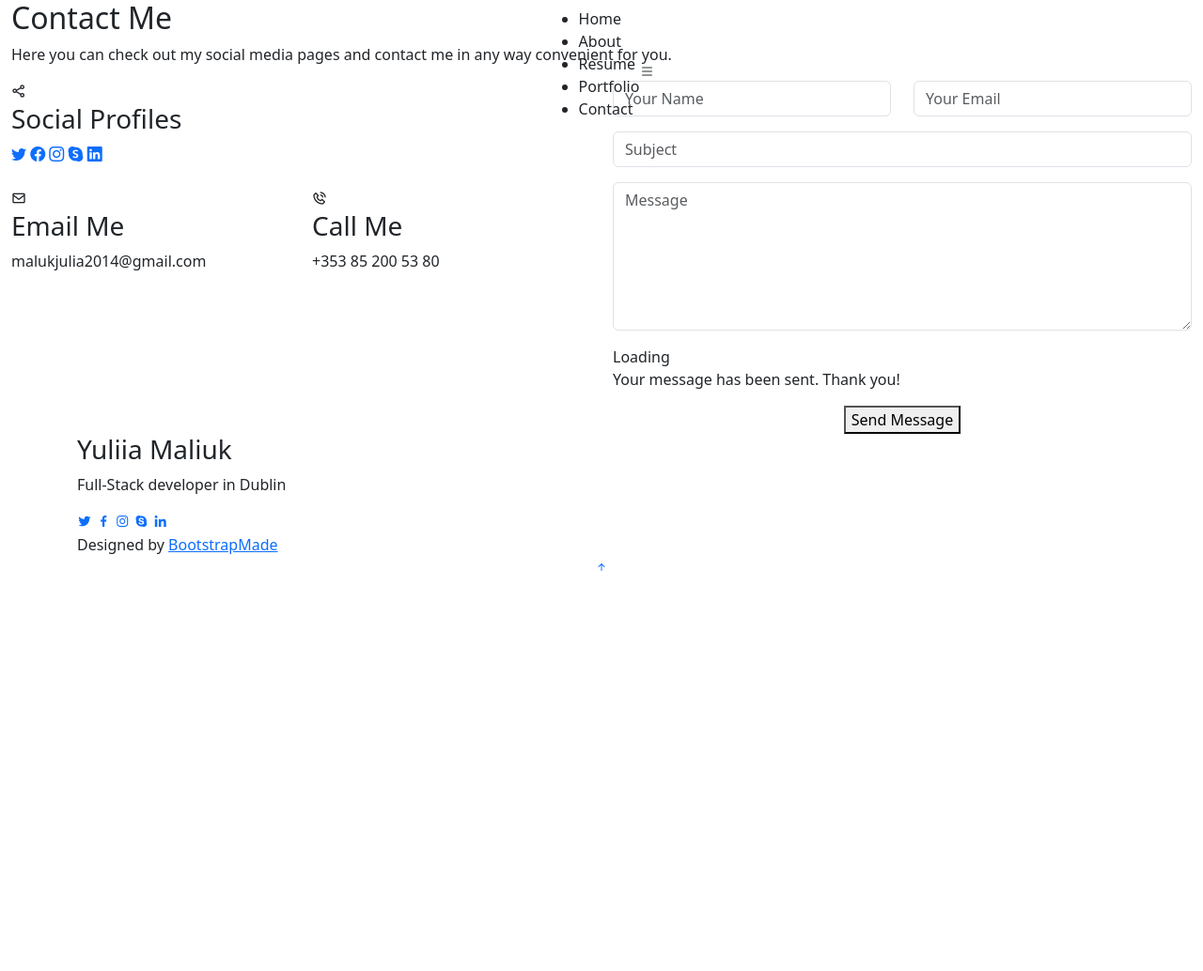
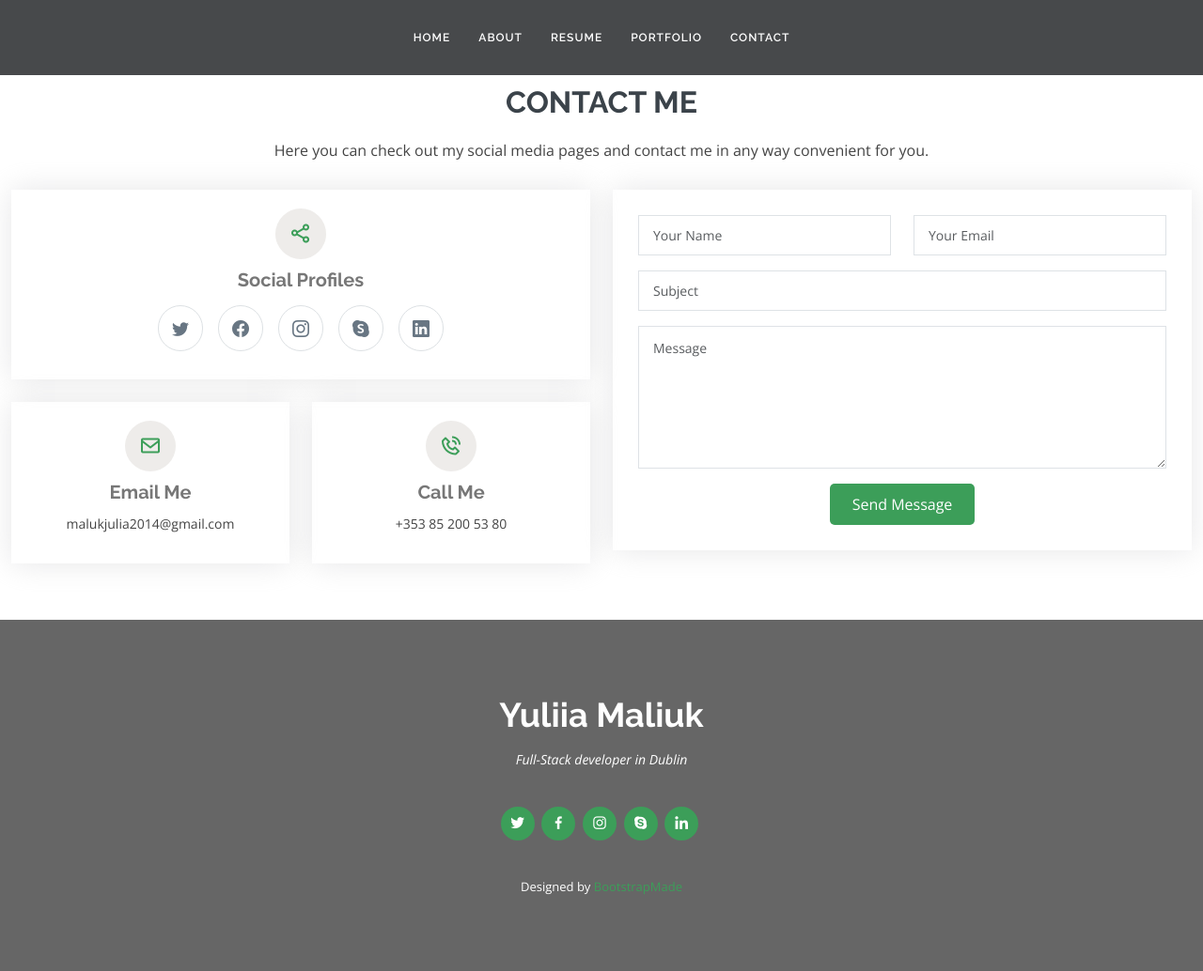
Before and after one commit to Julia-cloudname/portfolio, a plain HTML site: page contacts.html in a window 1280 px wide. Shown: the whole page at 94% size. Before the commit the page ends 800 px from the top, so only its background shows below. Drawn offline with nearby package versions, Linux system fonts and the light colour scheme; the site is published under a folder, as on GitHub Pages, so addresses that start at the root find nothing.

Commit message:
Fixed css on contact and resume page

```diff
--- a/contacts.html
+++ b/contacts.html
@@ -24,7 +24,7 @@
   <link href="assets/vendor/swiper/swiper-bundle.min.css" rel="stylesheet">
 
   <!-- Template Main CSS File -->
-  <link href="/assets/css/style.css" rel="stylesheet">
+  <link href="assets/css/style.css" rel="stylesheet">
 
   <!-- =======================================================
   * Template Name: Laura
--- a/resume.html
+++ b/resume.html
@@ -24,7 +24,7 @@
   <link href="assets/vendor/swiper/swiper-bundle.min.css" rel="stylesheet">
 
   <!-- Template Main CSS File -->
-  <link href="/assets/css/style.css" rel="stylesheet">
+  <link href="assets/css/style.css" rel="stylesheet">
 
   <!-- =======================================================
   * Template Name: Laura
```
